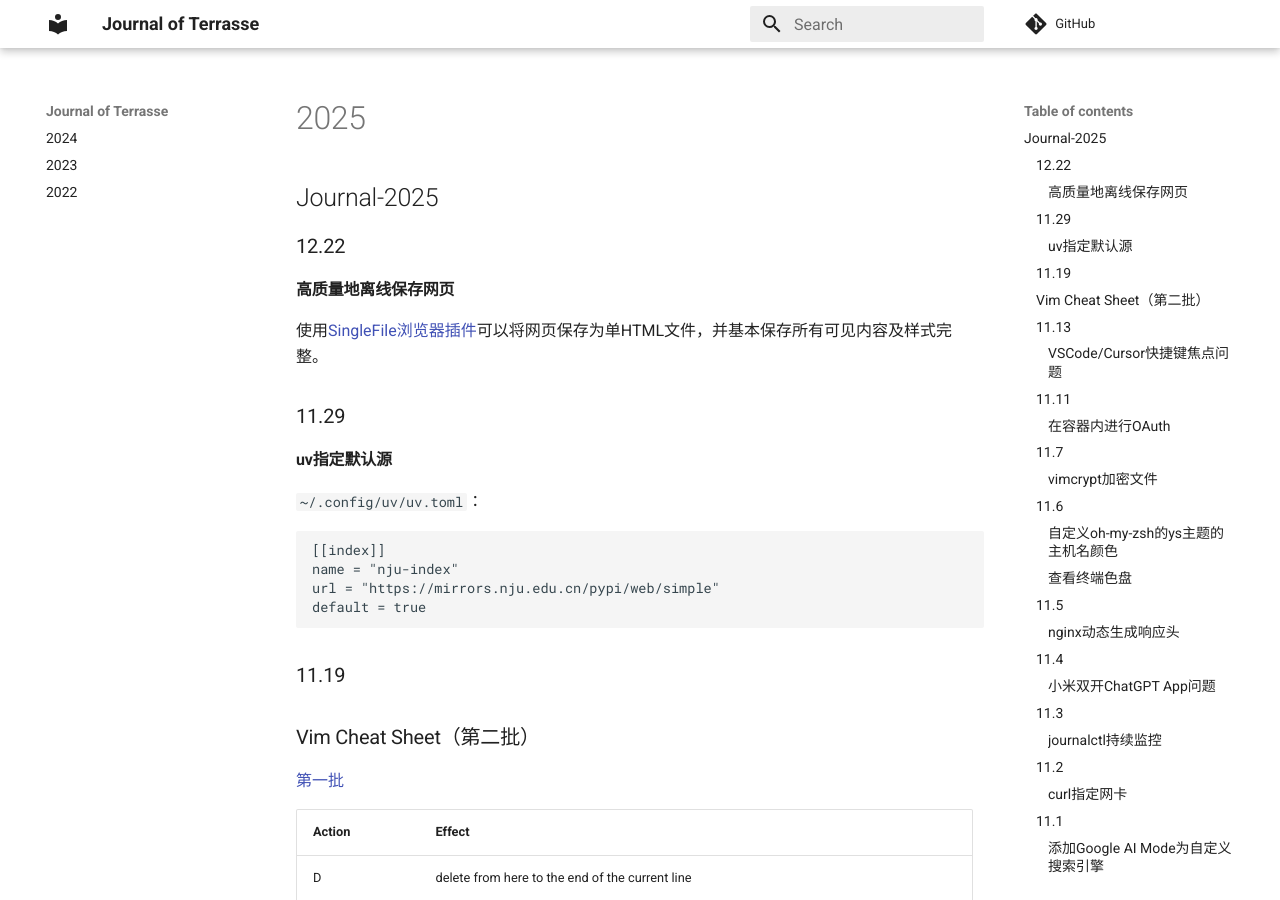
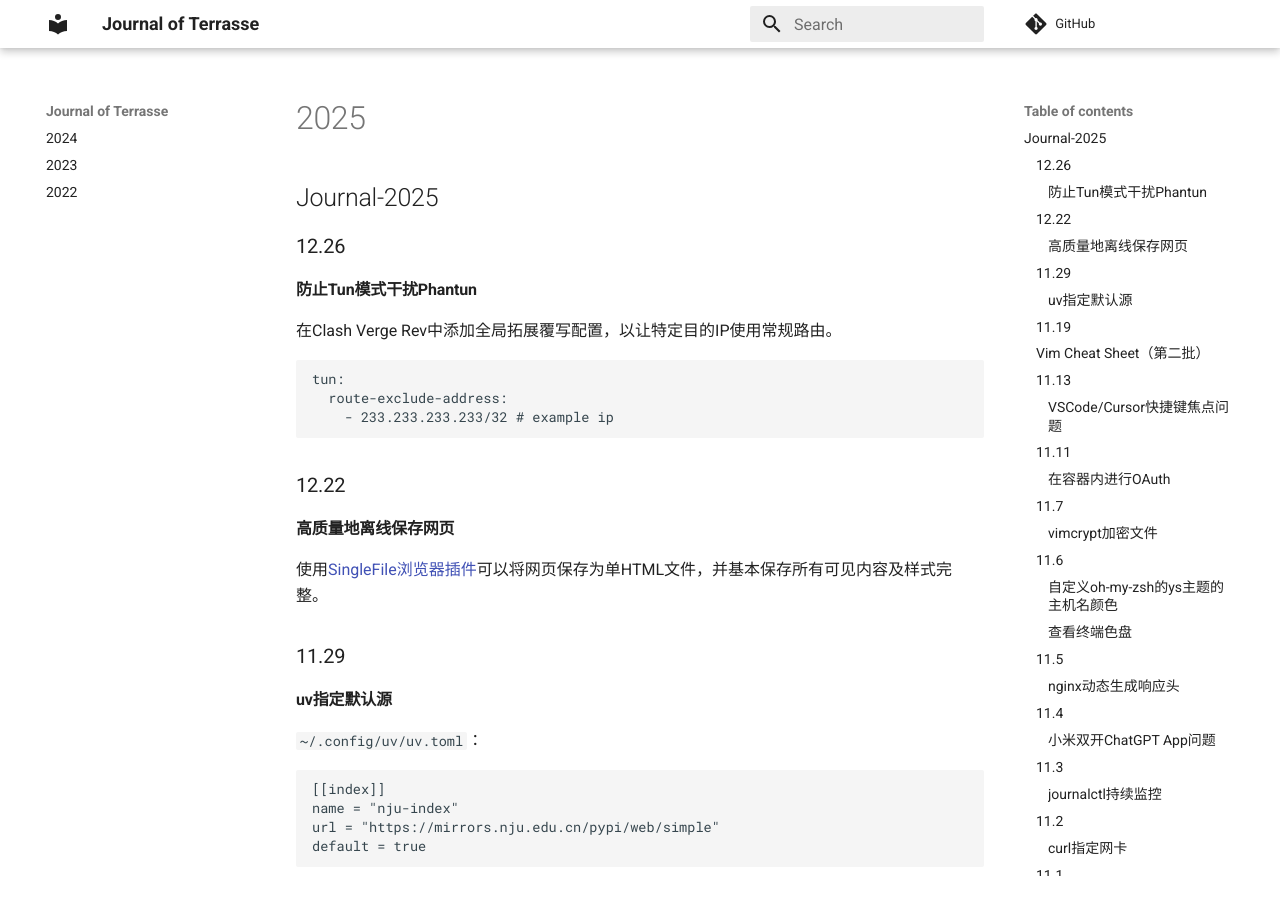
Before and after one commit to Jerry-Terrasse/journal, an MkDocs documentation site: the page built from docs/2025.md, in a window 1280 px wide and 900 px high. Built offline with MkDocs 1.6.1 and Material for MkDocs 9.7.7, drawn with Linux system fonts in a browser that asks for light colours; comment, search, counter and statistics services are not loaded.

Commit message:
update (Fri Dec 26 03:46:39 PM CST 2025)

````diff
--- a/docs/2025.md
+++ b/docs/2025.md
@@ -1,4 +1,16 @@
 ## Journal-2025
+
+### 12.26
+
+#### 防止Tun模式干扰Phantun
+
+在Clash Verge Rev中添加全局拓展覆写配置，以让特定目的IP使用常规路由。
+
+```yaml
+tun:
+  route-exclude-address:
+    - 233.233.233.233/32 # example ip
+```
 
 ### 12.22
 
````
